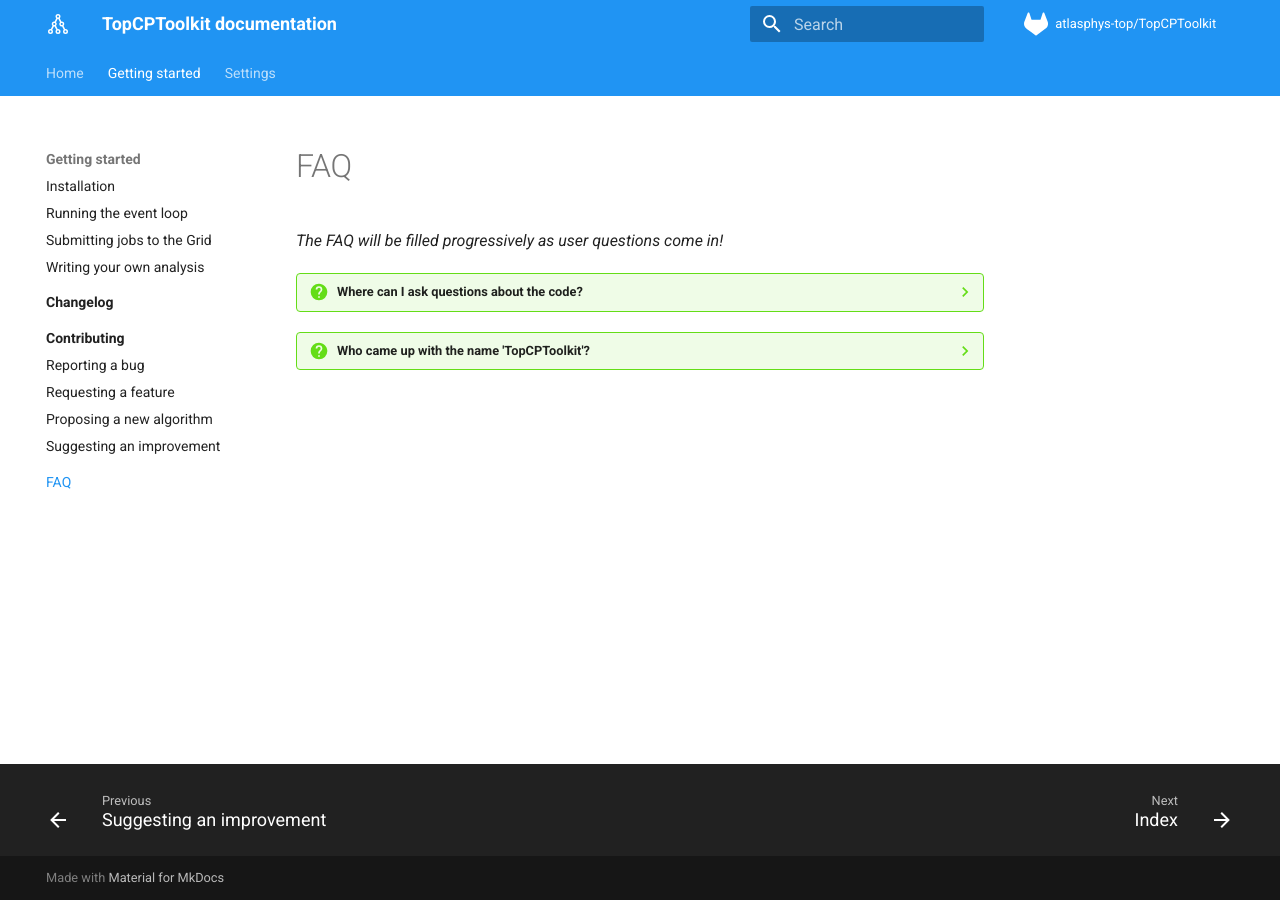
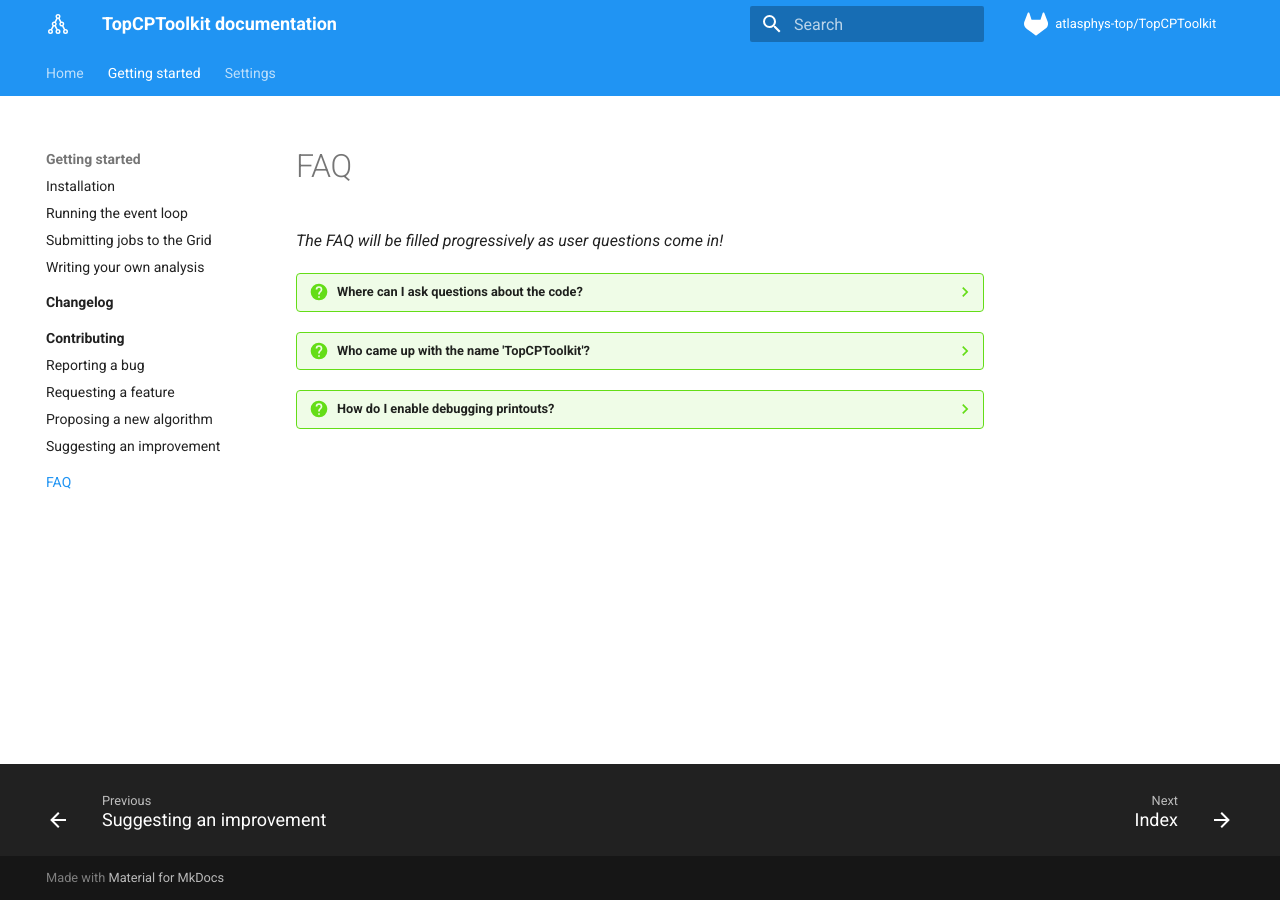
Before and after one commit to SuperNova76/TopCPToolKit, an MkDocs documentation site: the page built from docs/faq.md, in a window 1280 px wide. Built offline with MkDocs 1.6.1 and Material for MkDocs 9.7.7, drawn with Linux system fonts in a browser that asks for light colours; emoji names are drawn with the system emoji font.

Commit message:
FAQ on debugging messages

````diff
--- a/docs/faq.md
+++ b/docs/faq.md
@@ -5,3 +5,17 @@
 
 ??? question "Who came up with the name 'TopCPToolkit'?"
     Our good friend ChatGPT :upside_down:. And DALL-E is responsible for the avatar of the project on GitLab.
+
+??? question "How do I enable debugging printouts?"
+    All algorithms and tools inherit the `OutputLevel` property, which you can set to 0 (info), 1 (verbose) or 2 (debug). See also [`MsgLevel`](https://acode-browser1.usatlas.bnl.gov/lxr/source/athena/Control/AthToolSupport/AsgMessaging/Root/MsgLevel.cxx).
+
+    For an algorithm config in python, you can do something like
+    ```python
+    myAlgo = config.createAlgorithm( 'CP::SomethingAlg', 'someName' )
+    myAlgo.OutputLevel = 2 # sets to DEBUG
+    ```
+    and `myAlgo` will printout messages wrapped with `ATH_MSG_DEBUG`. Any tool declared by `CP::SomethingAlg` can inherit the current message level (and therefore be driven entirely in python), by setting the corresponding property (in the C++ code):
+    ```cpp
+        ATH_CHECK( tool->setProperty("OutputLevel", msg().level()) );
+    ```
+    (or equivalently for our purposes, `ANA_CHECK`).
````
